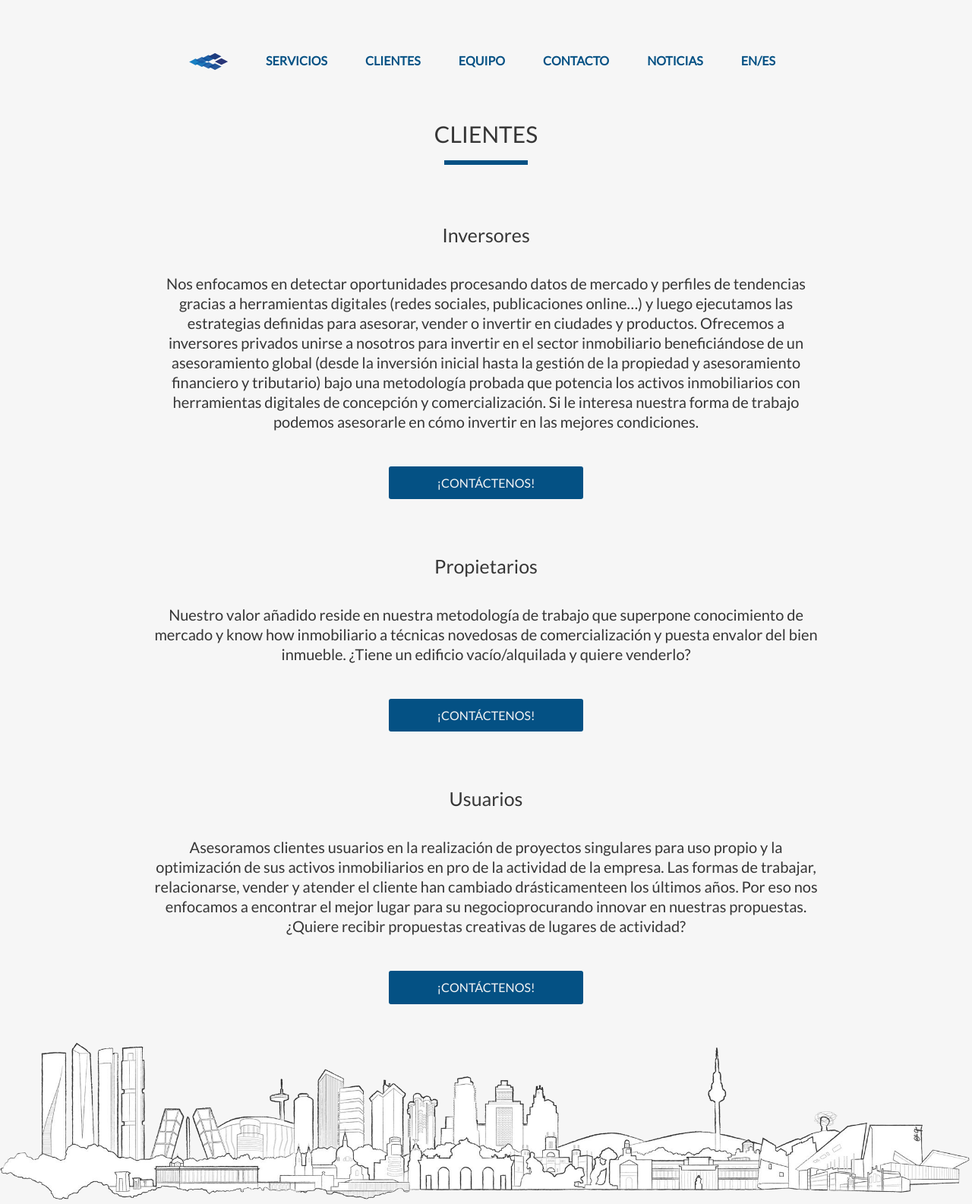
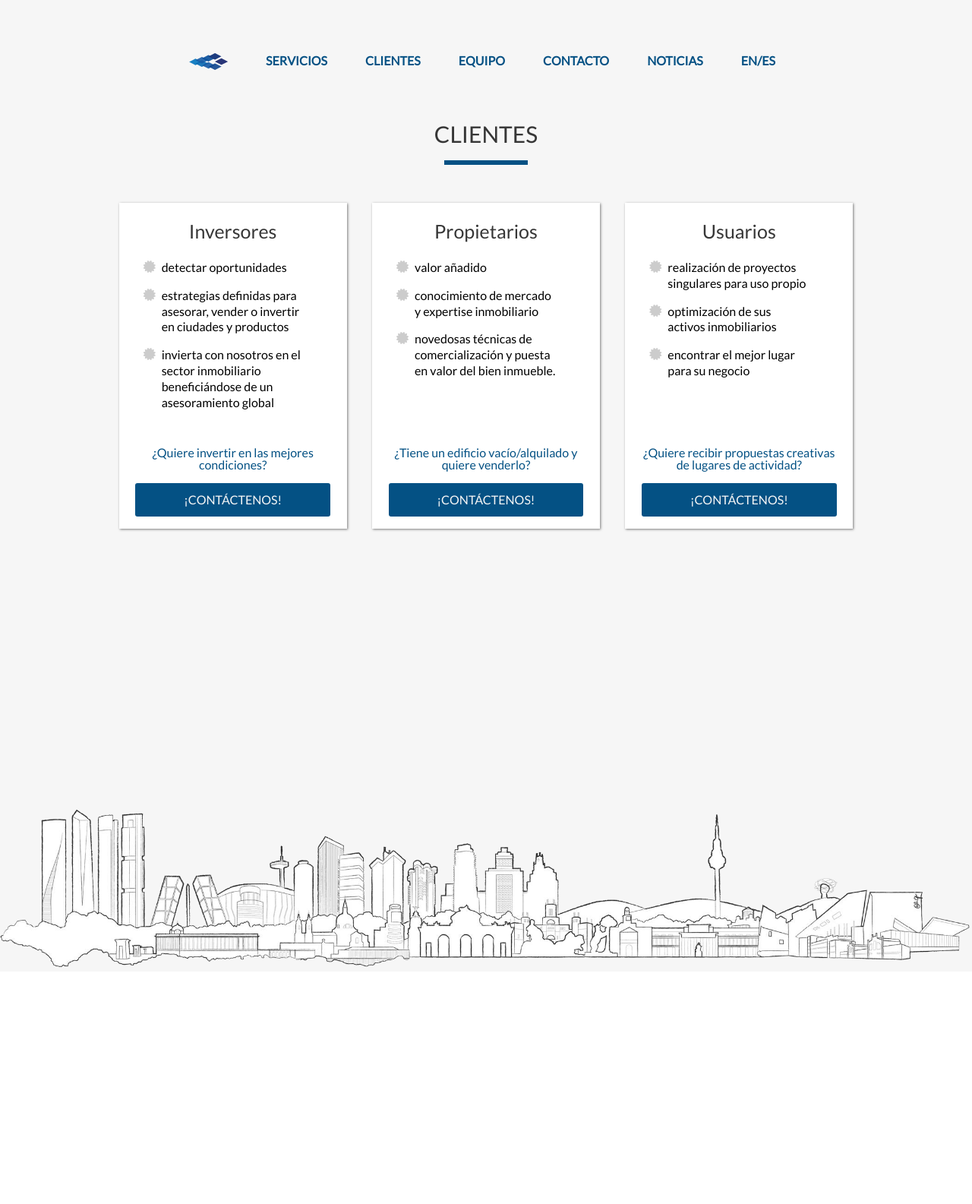
Before and after one commit to cserron/iremcap, a Jekyll site: the page built from clientes.md, in a window 1280 px wide. Shown: the whole page at 76% size. Built offline with Jekyll 4.4.1, drawn with Linux system fonts in a browser that asks for light colours; nearby versions of some CDN libraries; after the commit the page ends 1279 px from its top, so only the background shows below that.

Commit message:
Clients section.

```diff
--- a/_data/page__clients.yml
+++ b/_data/page__clients.yml
@@ -12,20 +12,41 @@ en:
             enhance real estate assets with digital design and marketing tools.
             If you are interested in our way of working we can advise you on how to invest in the best
             conditions.
+      keywords:
+        - detecting real estate opportunities
+        - strategies defined to advise, sell or invest in cities and products
+        - invest with us in the real estate sector benefitting from a global advice
+      question: Do you want to invest in the best conditions?
       cta:
         label: Contact us!
         link: /contact
 
     - title: Owners
-      text: Our added value lies in our work methodology that combines market knowledge and real estate know-how with innovative marketing techniques and the enhancement of real estate.
+      text: Our added value lies in our work methodology that combines market
+            knowledge and real estate know-how with innovative marketing techniques
+            and the enhancement of real estate.
             Do you have an empty/rented building and want to sell it?
+      keywords:
+        - added value
+        - conocimiento de mercado y expertise inmobiliario
+        - market knowledge and real estate know-how
+        - innovative marketing techniques and the enhancement of real estate
+      question: Do you have an empty/rented building and want to sell it?
       cta:
         label: Contact us!
         link: /contact
 
     - title: Users
-      text: We advise our clients on the realization of unique projects for their own use and the optimization of their real estate assets for the benefit of the company's activity, and the ways in which they work, interact, sell and serve their clients have changed drastically in recent years. That is why we focus on finding the best place for your business, trying to innovate in our proposals.
+      text: We advise our clients on the realization of unique projects for their own use and
+            the optimization of their real estate assets for the benefit of the company's activity,
+            and the ways in which they work, interact, sell and serve their clients
+            have changed drastically in recent years. That is why we focus on finding the best place for your business, trying to innovate in our proposals.
             Would you like to receive creative proposals of places of activity?
+      keywords:
+        - realization of unique projects for their own use
+        - optimization of their real estate assets
+        - find the best place for your business
+      question: Would you like to receive creative proposals of places of activity?
       cta:
         label: Contact us!
         link: /contact
@@ -44,6 +65,11 @@ es:
             potencia los activos inmobiliarios con herramientas digitales de concepción y comercialización.
             Si le interesa nuestra forma de trabajo podemos asesorarle en cómo invertir en las mejores
             condiciones.
+      keywords:
+        - detectar oportunidades
+        - estrategias definidas para asesorar, vender o invertir en ciudades y productos
+        - invierta con nosotros en el sector inmobiliario beneficiándose de un asesoramiento global
+      question: ¿Quiere invertir en las mejores condiciones?
       cta:
         label: ¡Contáctenos!
         link: /contacto
@@ -52,6 +78,11 @@ es:
       text: Nuestro valor añadido reside en nuestra metodología de trabajo que superpone conocimiento de
             mercado y know how inmobiliario a técnicas novedosas de comercialización y puesta envalor del bien inmueble.
             ¿Tiene un edificio vacío/alquilada y quiere venderlo?
+      keywords:
+        - valor añadido
+        - conocimiento de mercado y expertise inmobiliario
+        - novedosas técnicas de comercialización y puesta en valor del bien inmueble.
+      question: ¿Tiene un edificio vacío/alquilado y quiere venderlo?
       cta:
         label: ¡Contáctenos!
         link: /contacto
@@ -62,6 +93,11 @@ es:
             relacionarse, vender y atender el cliente han cambiado drásticamenteen los últimos años.
             Por eso nos enfocamos a encontrar el mejor lugar para su negocioprocurando innovar en nuestras propuestas.
             ¿Quiere recibir propuestas creativas de lugares de actividad?
+      keywords:
+        - realización de proyectos singulares para uso propio
+        - optimización de sus activos inmobiliarios
+        - encontrar el mejor lugar para su negocio
+      question: ¿Quiere recibir propuestas creativas de lugares de actividad?
       cta:
         label: ¡Contáctenos!
         link: /contacto
--- a/_layouts/clients.html
+++ b/_layouts/clients.html
@@ -14,12 +14,18 @@ layout: default
 
     <div class="clients">
         {% for item in page_data.clients %}
-        <div class="clients__client">
-            <h2 class="clients__client--sub-title">{{item.title}}</h2>
-            <p class="clients__client--text">{{item.text}}</p>
-            {% include common/cta_button.html cta=item.cta %}
+        <div class="clients-item">
+            <h2 class="clients-item__title">{{ item.title }}</h2>
+            <ul class="clients-item__keywords">
+            {% for keyword in item.keywords %}
+              <li class="clients-item__keywords-item">{{ keyword }}</li>
+            {% endfor %}
+            </ul>
+            <div class="clients-item__cta">
+              <p class="clients-item__question">{{ item.question }}</p>
+              {% include common/cta_button.html cta=item.cta %}
+            </div>
         </div>
         {% endfor %}
     </div>
-
 </section>
--- a/_sass/pages/_clients.scss
+++ b/_sass/pages/_clients.scss
@@ -12,34 +12,94 @@
 .clients {
   display: flex;
   flex-direction: column;
+  justify-content: space-around;
+  margin-top: 50px;
+  max-width: 1000px;
+  width: 80%;
 
-  width: 100%;
-  height: 100%;
+  @include for-size(tablet-portrait-up) {
+    flex-direction: row;
+  }
 
-  margin-top: 50px;
+  &-item {
 
-  &__client {
+    // margin: 30px;
+    // text-align: center;
+    background-color: white;
+    box-shadow: 1px 1px 3px rgba(0, 0, 0, 0.5);
+    display: flex;
+    flex-direction: column;
+    margin-bottom: 2em;
 
-    margin: 30px;
-    text-align: center;
-
-    @include for-size(desktop-up) {
-      margin: 30px 200px;
+    @include for-size(tablet-portrait-up) {
+      width: 30%;
     }
 
-    &--sub-title {
+    &__title {
       color: $black;
       font-size: 25px;
-      width: 90%;
-      margin: 0 auto;
-      padding-bottom: 8px;
+      // width: 90%;
+      // margin: 0 auto;
+      // padding-bottom: 8px;
+      line-height: 3;
+      text-align: center;
     }
 
-    &--text {
-      line-height: 1.3;
-      padding: 30px 0;
-      color: $black;
-      font-size: 20px;
+    &__keywords {
+      list-style: none;
+      padding: 0 2em;
+      margin: 0;
+
+      &-item {
+        padding: 0 1.5em 1em;
+        position: relative;
+        line-height: 1.3;
+
+        &::before {
+          @include fa-icon();
+          @extend .fa;
+          color: $grey;
+          content: fa-content($fa-var-certificate);
+          font-size: 1em;
+          left: 0;
+          line-height: 1.2;
+          padding-right: 0.2em;
+          position: absolute;
+          transition-property: color;
+          transition-duration: 0.3s;
+        }
+      }
+    }
+
+    &__cta {
+      display: flex;
+      flex: 1;
+      flex-direction: column;
+      justify-content: end;
+      padding-top: 2em;
+
+      @include for-size(phone-only) {
+        .cta-button__link {
+          width: 90%;
+          margin: 1em auto;
+        }
+      }
+    }
+
+    &__question {
+      color: $blue;
+      text-align: center;
+      padding: 0 1em;
+    }
+
+    &:hover {
+      box-shadow: 0px 1px 5px 1px rgba(0, 0, 0, 0.5);
+
+      .clients-item__keywords {
+        .clients-item__keywords-item::before {
+          color: $blue-hover;
+        }
+      }
     }
   }
 }
```
